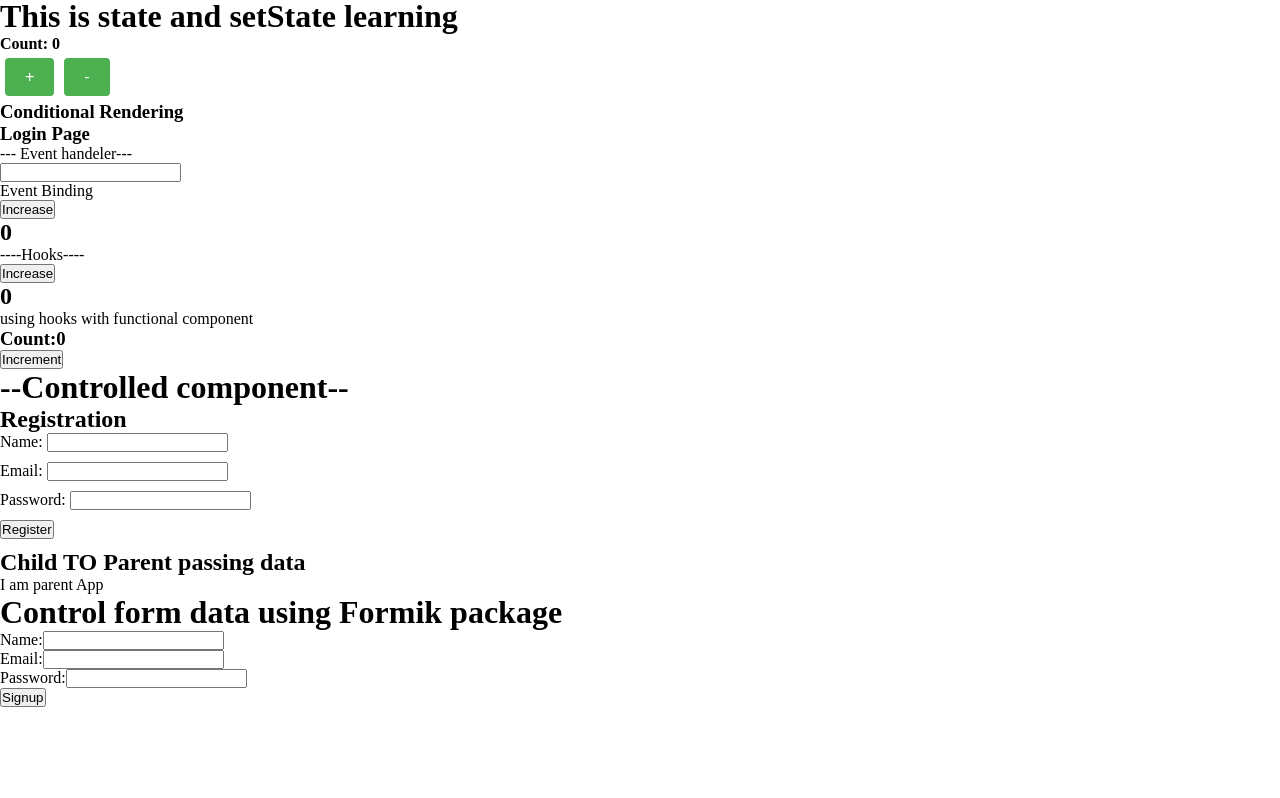
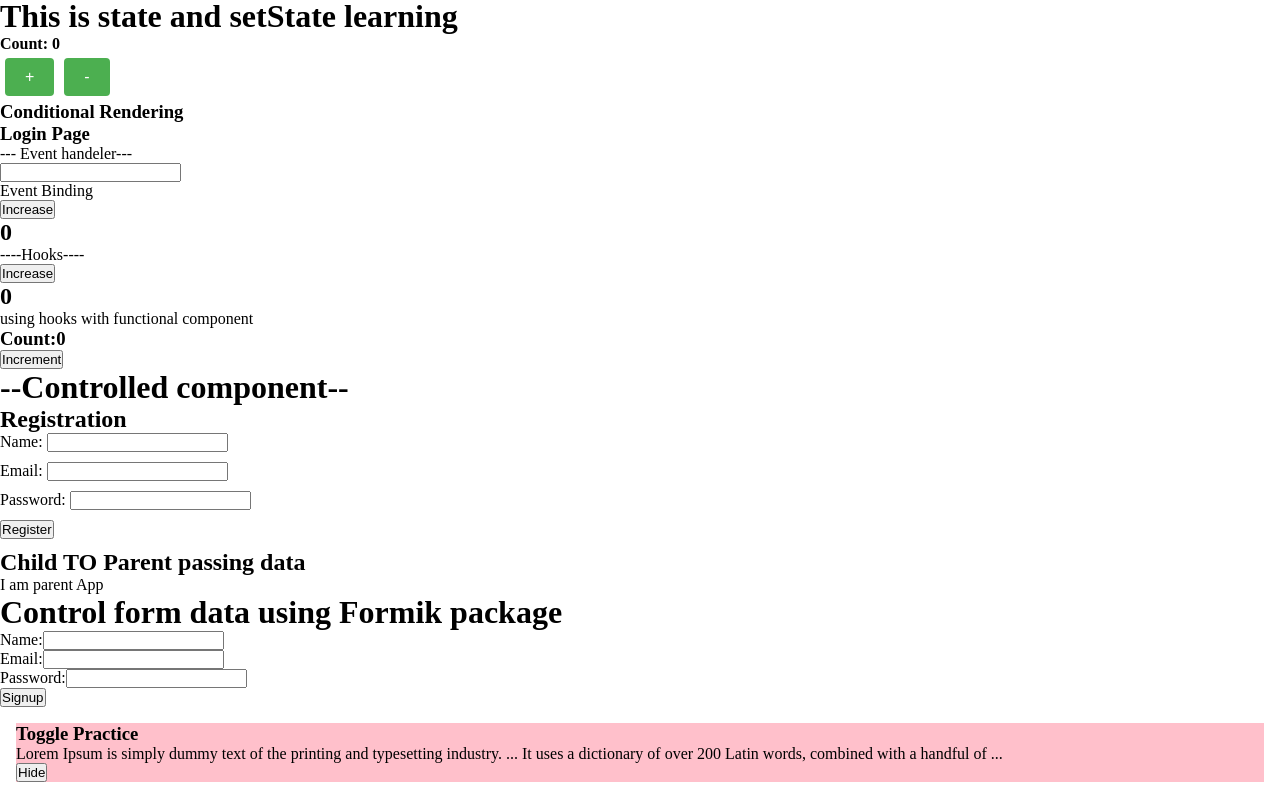
Before and after one commit to alamridoy/React-Practice, a React (Create React App) app: page / in a window 1280 px wide. Shown: the part 386-1184 px from the top of the page. Before the commit the page ends 1093 px from the top, so only its background shows below. Built offline with nearby package versions, Linux system fonts and the light colour scheme.

Commit message:
Toggle basic

```diff
--- a/src/App.js
+++ b/src/App.js
@@ -14,7 +14,7 @@ import Hooks_UseState2 from './Hooks_UseState/index2'
 import Form from './form/form'
 import Child from "./STATE_LIFTING/Child"
 import SignUp from "./Sign-Up/Sign-up"
-
+import Toggle from "./Toggle/Toggle"
 
 
 function App(){
@@ -50,6 +50,8 @@ const data = 'I am parent App'
 
     <SignUp/>
 
+    <Toggle/>
+
 
 
 
--- /dev/null
+++ b/src/Toggle/Toggle.js
@@ -0,0 +1,18 @@
+import React,{useState} from 'react'
+
+const Toggle = () => {
+    const [toggle, setToggle]= useState(true)
+
+
+  return (
+    <div style={{margin:"1rem",backgroundColor:"pink",padding:"1 rem"}} >
+        <h3>Toggle Practice</h3>
+    {toggle && (<p>Lorem Ipsum is simply dummy text of the printing and typesetting industry. ... It uses a dictionary of over 200 Latin words, combined with a handful of ...</p>)}
+
+    <button onClick={()=>{setToggle(!toggle)}}>{toggle ? "Hide":"Show"}</button>
+
+    </div>
+  )
+}
+
+export default Toggle
```
